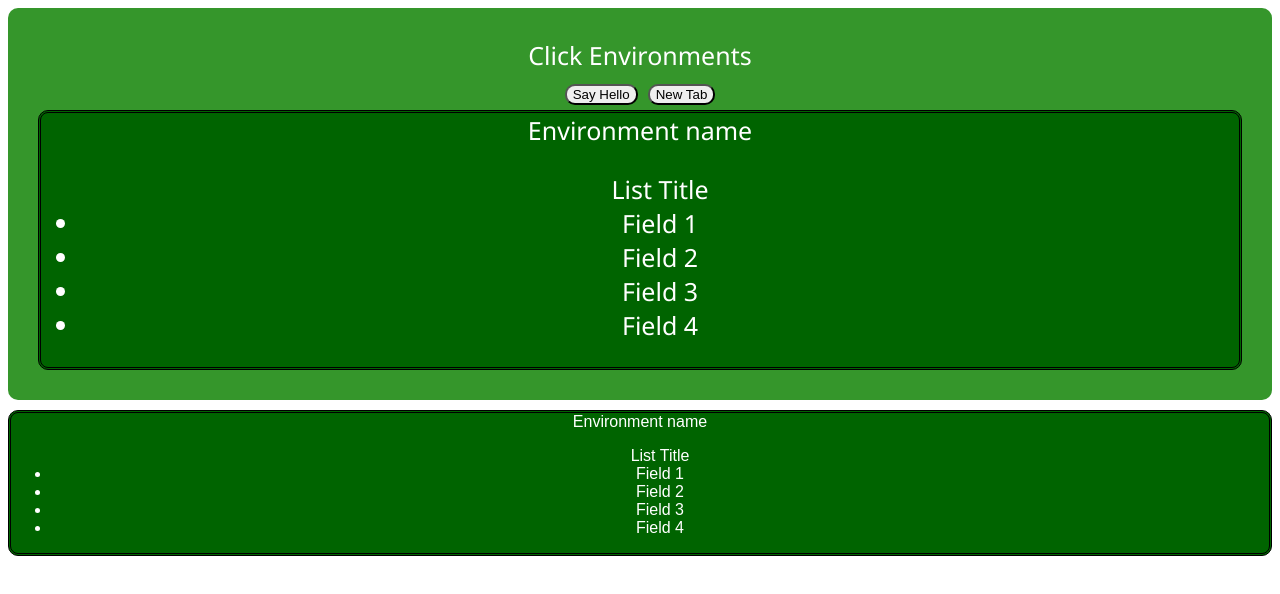
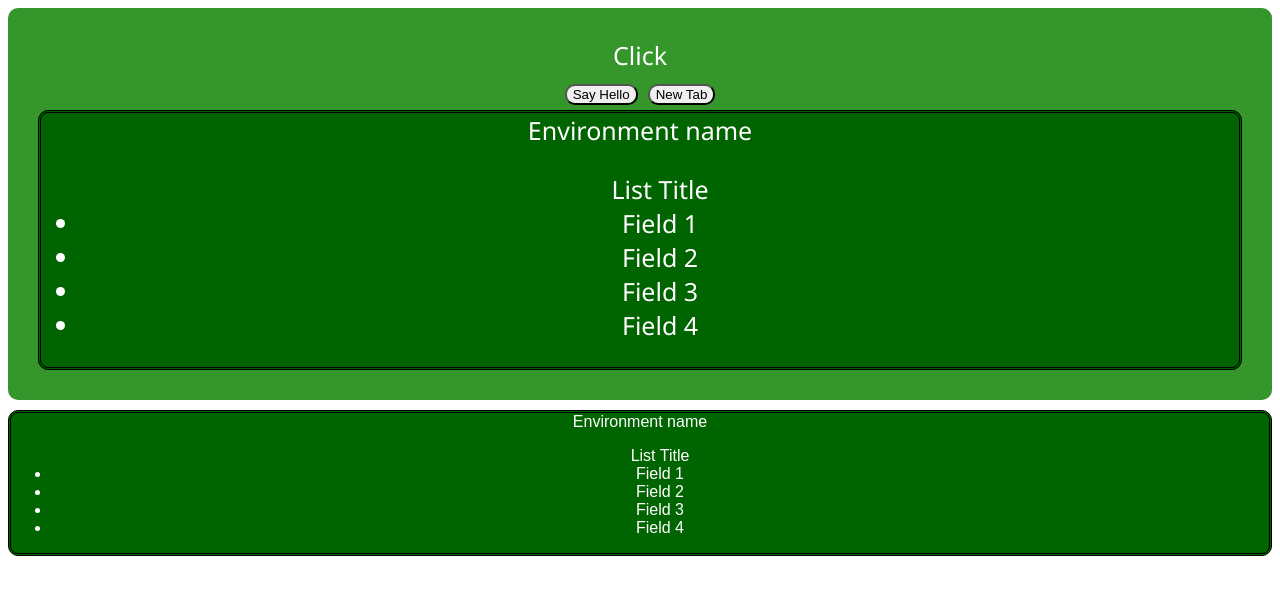
Before and after one commit to ktowner15/Dashboard_Demo, a React (Create React App) app: page / in a window 1280 px wide. Shown: the top 594 px of the page. Built offline with nearby package versions, Linux system fonts and the light colour scheme.

Commit message:
Messing around with links and react-router Trying to get the router package up and running; it's proving more difficult than originally thought.  This commit is  to save work done.

```diff
--- a/src/App.js
+++ b/src/App.js
@@ -1,4 +1,5 @@
 import React from "react";
+
 import EnvTile from "./Components/EnvTile/EnvTile";
 import "./styles.css";
 import InfoCard from "./Components/InfoCard/InfoCard";
@@ -6,9 +7,13 @@ import InfoCard from "./Components/InfoCard/InfoCard";
 export default function App() {
   return (
     <div className="App">
-      <EnvTile id="Click Environments" />
+      {/* The always-visible JSX/HTML is declared here, as well as router links. Examples below:*/}
+      {/* <EnvTile id="Click Environments" /> */}
+      {/* <Link to="/">Home</Link> */}
 
-      {/* This is just here to show that this class works; and it prevents the console from throwing a fit.  Use it to debug the card that shows info for each environment, later. */}
+      <EnvTile id="Click" />
+
+      {/* TODO: get this to render on a different page */}
       <InfoCard />
     </div>
   );
```
